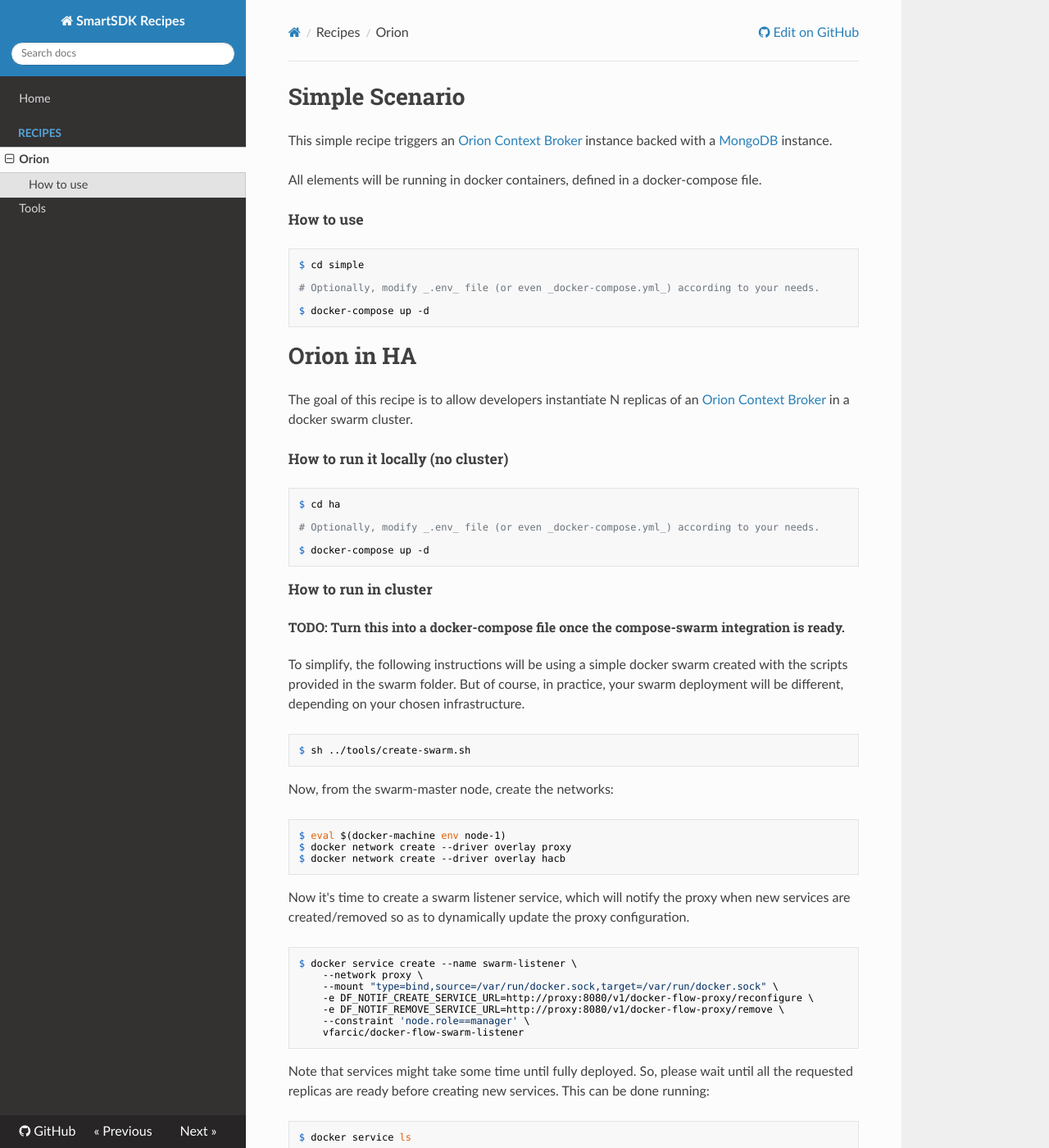
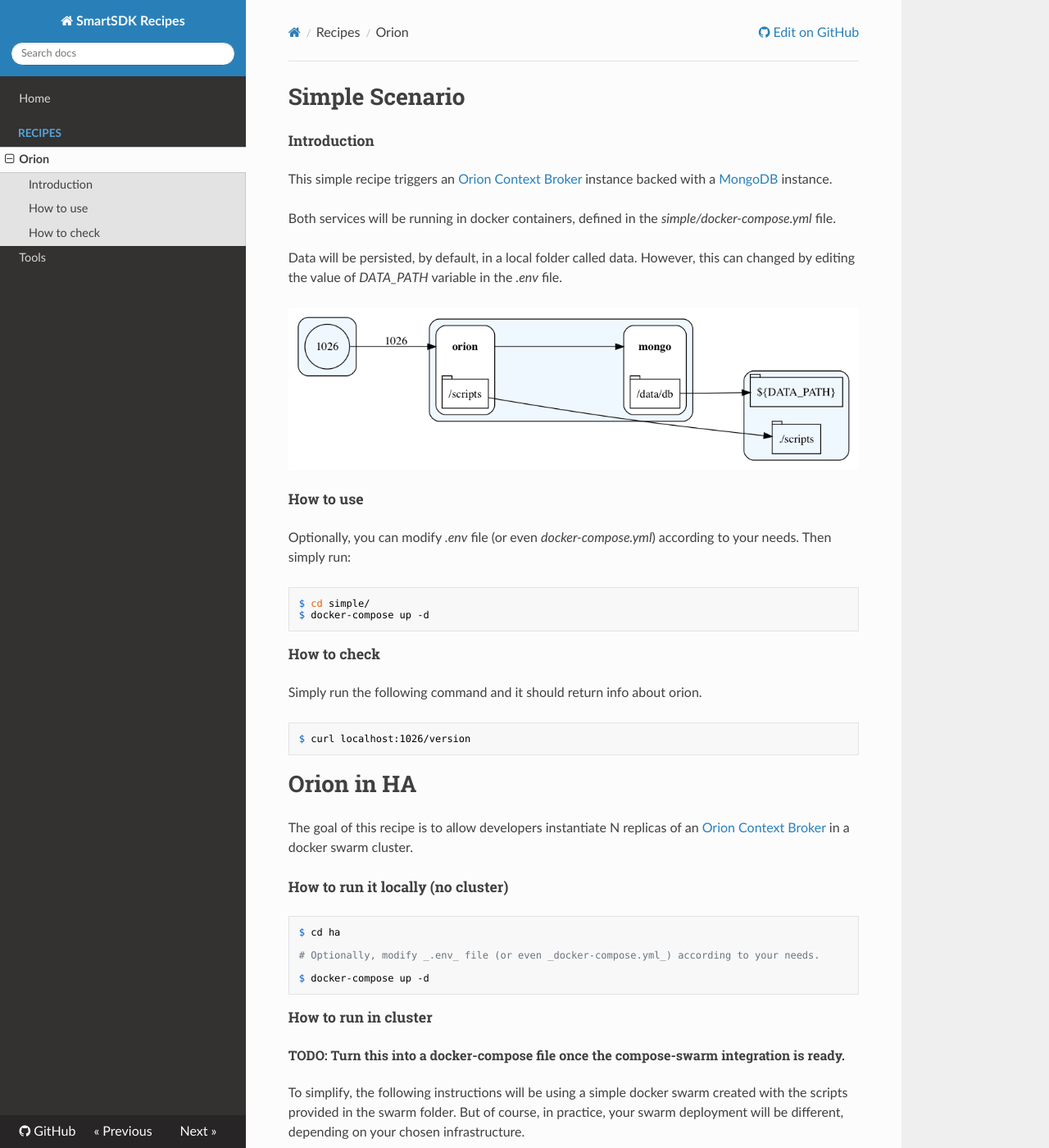
Before and after one commit to smartsdk/smartsdk-recipes, an MkDocs documentation site: the page built from recipes/context-broker/readme.md, in a window 1280 px wide and 1400 px high. Shown: the whole window at 82% size. Built offline with MkDocs 1.6.1, drawn with Linux system fonts in a browser that asks for light colours; nearby versions of some CDN libraries; comment, search, counter and statistics services are not loaded; old or Windows-style settings are respelled for this version of MkDocs.

Commit message:
Update context-broker/simple docs and compose version

```diff
--- a/recipes/context-broker/readme.md
+++ b/recipes/context-broker/readme.md
@@ -1,16 +1,25 @@
 # Simple Scenario
 
+##### Introduction
 This simple recipe triggers an [Orion Context Broker](https://github.com/telefonicaid/fiware-orion/blob/master/README.md) instance backed with a [MongoDB](https://docs.mongodb.com) instance.
 
-All elements will be running in docker containers, defined in a docker-compose file.
+Both services will be running in docker containers, defined in the *simple/docker-compose.yml* file.
+
+Data will be persisted, by default, in a local folder called data. However, this can changed by editing the value of *DATA_PATH* variable in the _.env_ file.
+
+![Orion with Replica Set Overview](simple/docs/compose.png "Simple compose overview")
 
 ##### How to use
 
-    $ cd simple
+Optionally, you can modify *.env* file (or even _docker-compose.yml_) according to your needs. Then simply run:
 
-    # Optionally, modify _.env_ file (or even _docker-compose.yml_) according to your needs.
+    $ cd simple/
+    $ docker-compose up -d
 
-    $ docker-compose up -d
+##### How to check
+Simply run the following command and it should return info about orion.
+
+    $ curl localhost:1026/version
 
 
 # Orion in HA
```
Also changed, not shown: recipes/context-broker/simple/docs/compose.png (added), 4 other files.
